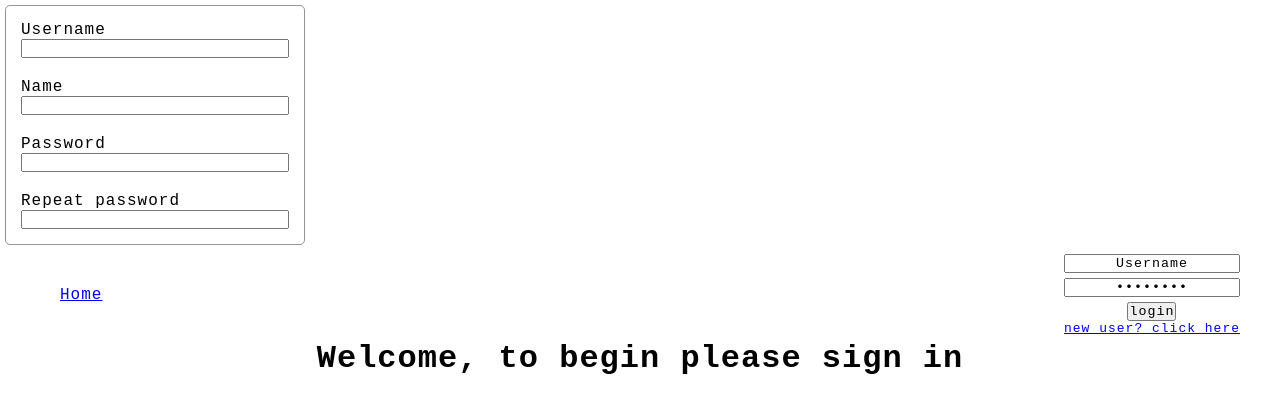
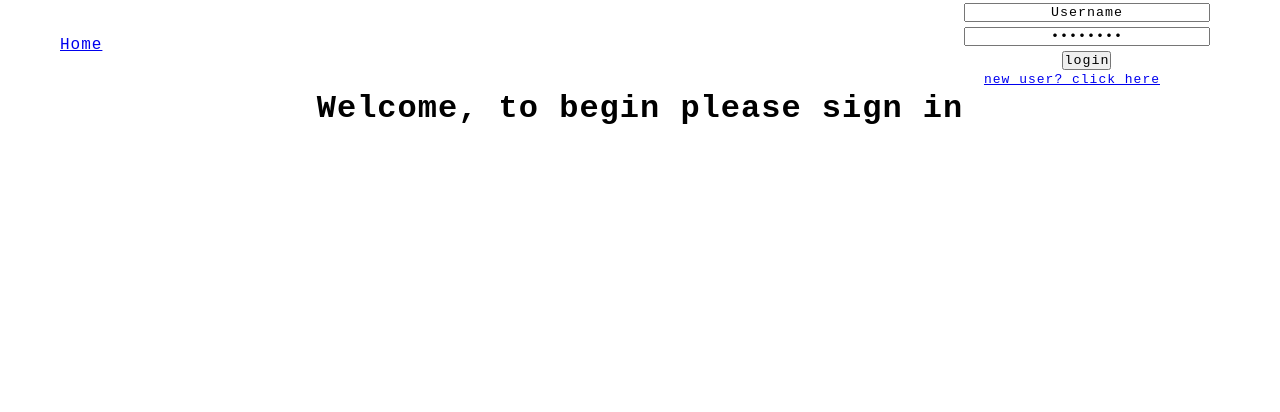
Before and after one commit to flportilla/todo-app, a React (Create React App) app: page / in a window 1280 px wide. Shown: the top 412 px of the page. Built offline with nearby package versions, Linux system fonts and the light colour scheme.

Commit message:
Place the form in position

```diff
--- a/src/App.js
+++ b/src/App.js
@@ -154,7 +154,6 @@ function App() {
 
   return (
     <>
-      <NewUser />
       <div className='header_container'>
         <Notification
           action={todoAction} />
--- a/src/components/Login.js
+++ b/src/components/Login.js
@@ -1,5 +1,7 @@
 import React from 'react'
-import "../style/header.css"
+import "../style/login.css"
+import '../style/newUser.css'
+import NewUser from './NewUser'
 
 const Login = ({ handleLogin, username, password, setUsername, setPassword }) => {
 
@@ -27,7 +29,10 @@ const Login = ({ handleLogin, username, password, setUsername, setPassword }) =>
 
         <button type='submit'>login</button>
       </form >
-      <a href='/'>new user? click here</a>
+      <div className='new_user_modal'>
+        <a href='/'>new user? click here</a>
+        <NewUser />
+      </div>
     </div>
   )
 }
--- a/src/components/NewUser.js
+++ b/src/components/NewUser.js
@@ -3,7 +3,7 @@ import '../style/newUser.css'
 
 const NewUser = () => {
   return (
-    <div className='new_user_container'>
+    <div className='new_user_form_container'>
       <form className='new_user_form'>
         <label htmlFor='username'>
           Username
--- a/src/style/header.css
+++ b/src/style/header.css
@@ -41,39 +41,7 @@ html {
   margin: 0;
 }
 
-.header_container .login_form {
-  min-width: 25%;
-  display: flex;
-  flex-direction: column;
-  justify-content: center;
-  align-items: center;
-  margin-left: auto;
-  gap: 5px;
-  margin: 0;
-}
-
-.login_info_container {
-  display: flex;
-  flex-direction: column;
-}
-
-.header_container .login_form input {
-  width: 100%;
-  text-align: center;
-}
-
-.login_info_container a {
-  margin: auto;
-  font-size: small;
-}
-
-.logged_info {
-  display: flex;
-  flex-direction: column;
-  align-items: center;
-}
-
-.search_container {
+.header_container .search_container {
   display: flex;
   gap: 10px;
 }
--- /dev/null
+++ b/src/style/login.css
@@ -0,0 +1,36 @@
+.login_form {
+  min-width: 25%;
+  display: flex;
+  flex-direction: column;
+  justify-content: center;
+  align-items: center;
+  margin-left: auto;
+  gap: 5px;
+  margin: 0;
+}
+
+.login_info_container {
+  display: flex;
+  flex-direction: column;
+  margin-right: 50px;
+}
+
+.login_form input {
+  width: 100%;
+  text-align: center;
+}
+
+.login_info_container a {
+  margin: auto;
+  font-size: small;
+}
+
+.logged_info {
+  display: flex;
+  flex-direction: column;
+  align-items: center;
+}
+
+.new_user_modal {
+  position: relative;
+}
--- a/src/style/newUser.css
+++ b/src/style/newUser.css
@@ -1,22 +1,26 @@
-.new_user_container {
+.new_user_form_container {
   width: 300px;
   border: 1px solid rgb(148, 148, 148);
   padding: 5px;
   border-radius: 5px;
   margin: 5px;
+  top: 20px;
+  left: -25%;
+  position: absolute;
+  display: none;
 }
 
-.new_user_container .new_user_form {
+.new_user_form_container .new_user_form {
   display: flex;
   flex-direction: column;
   padding: 0;
   margin: 0 5px;
 }
 
-.new_user_container .new_user_form label {
+.new_user_form_container .new_user_form label {
   margin-top: 10px;
 }
 
-.new_user_container .new_user_form input {
+.new_user_form_container .new_user_form input {
   margin-bottom: 10px;
 }
--- a/src/style/notification.css
+++ b/src/style/notification.css
@@ -1,6 +1,6 @@
 .notification_modal {
   position: absolute;
-  top: 10%;
+  top: 75px;
   left: 50px;
   text-align: center;
   width: fit-content;
```
